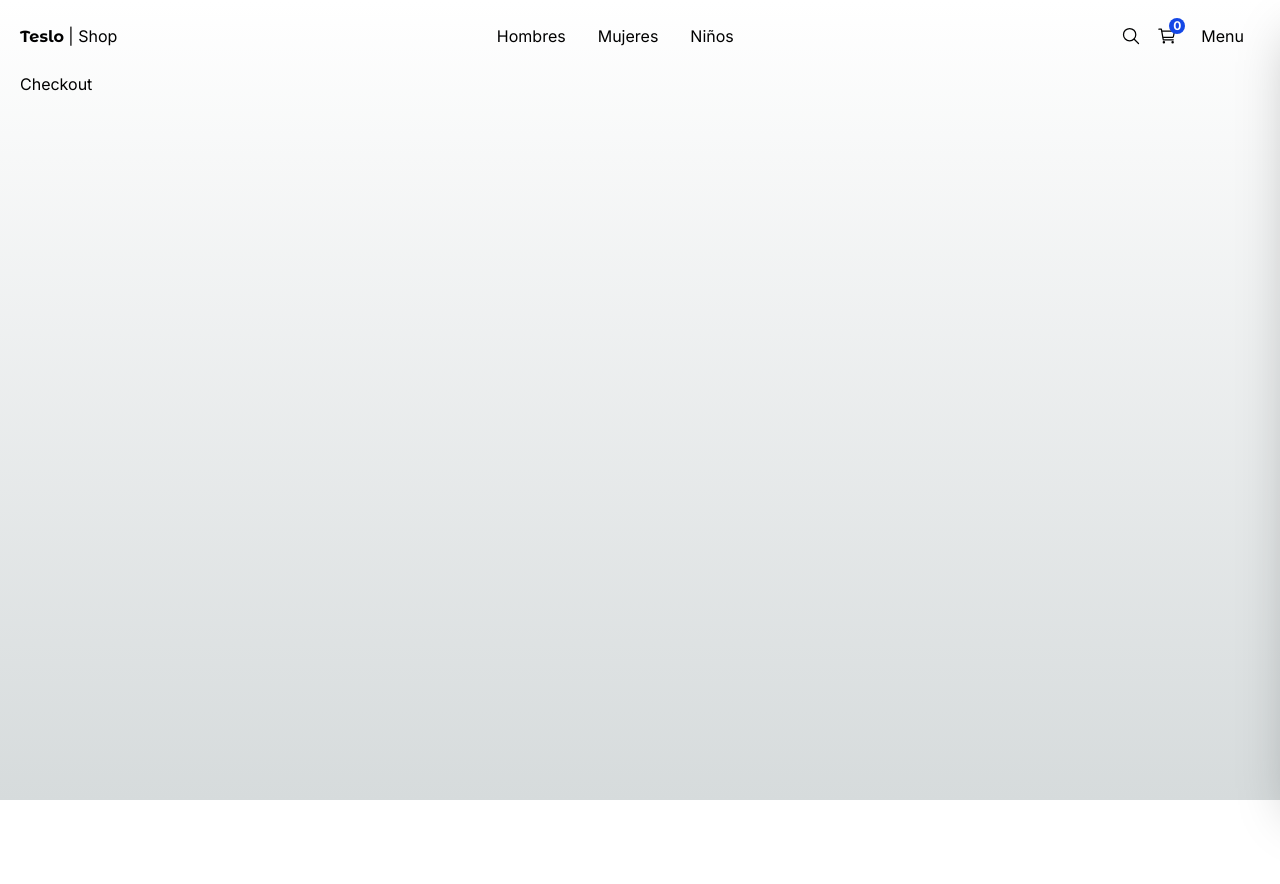
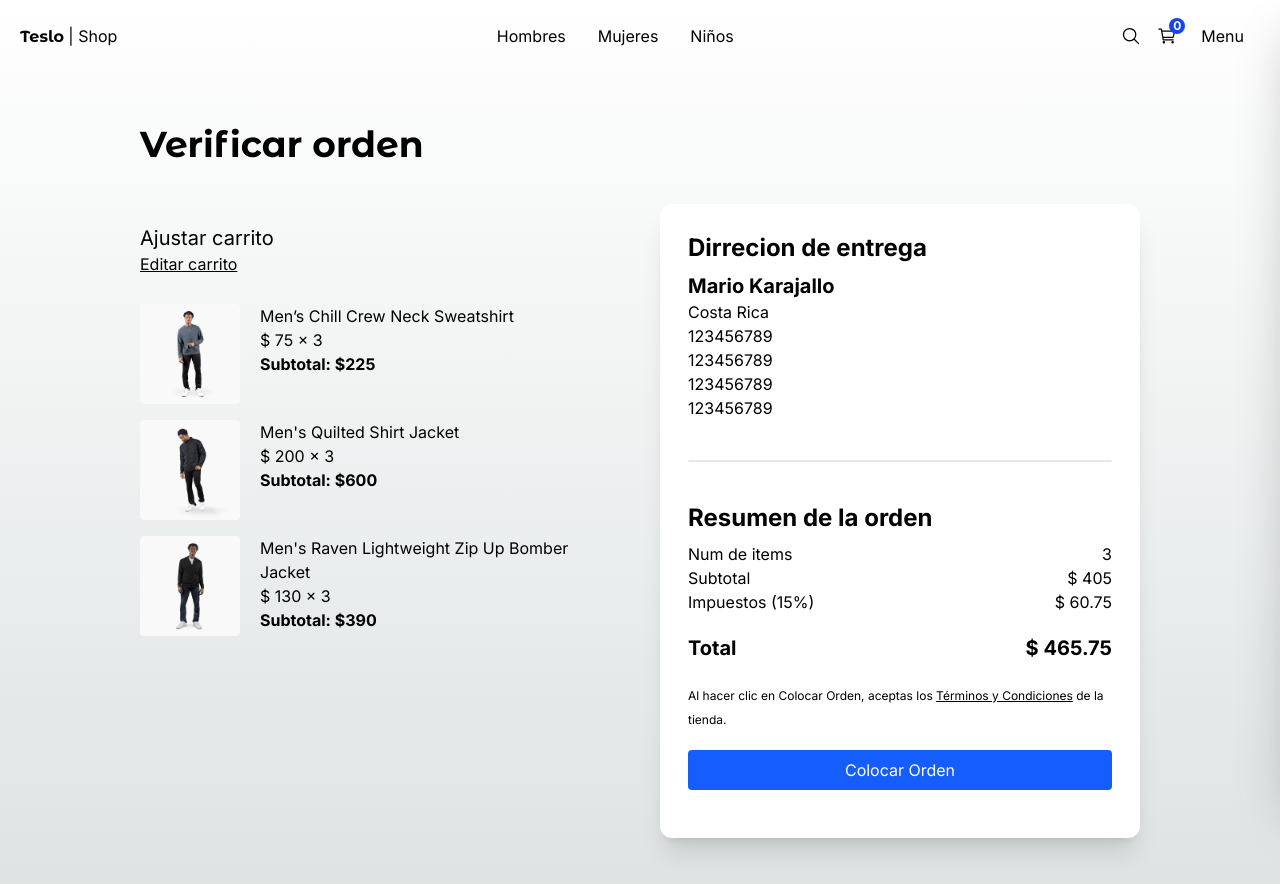
Before and after one commit to mariokarajallo/ecommerce-shop-nextjs, a Next.js app: page /checkout in a window 1280 px wide. Shown: the top 884 px of the page. Before the commit the page ends 800 px from the top, so only its background shows below. Built offline with nearby package versions, Linux system fonts and the light colour scheme.

Commit message:
feat: create page checkout and address

```diff
--- a/src/app/(shop)/checkout/address/page.tsx
+++ b/src/app/(shop)/checkout/address/page.tsx
@@ -1,7 +1,104 @@
+import { Title } from '@/components';
+import Link from 'next/link';
+
 export default function CheckoutAddressPage() {
-    return (
-        <div>
-            <h1>Checkout Address</h1>
+  return (
+    <div className="flex flex-col sm:justify-center sm:items-center mb-72 px-10 sm:px-0">
+
+
+
+      <div className="w-full  xl:w-[1000px] flex flex-col justify-center text-left">
+
+        <Title title="Dirección" subtitle="Dirección de entrega" />
+
+        <div className="grid grid-cols-1 gap-2 sm:gap-5 sm:grid-cols-2">
+
+
+          <div className="flex flex-col mb-2">
+            <span>Nombres</span>
+            <input
+              type="text"
+              className="p-2 border rounded-md bg-gray-200"
+            />
+          </div>
+
+          <div className="flex flex-col mb-2">
+            <span>Apellidos</span>
+            <input
+              type="text"
+              className="p-2 border rounded-md bg-gray-200"
+            />
+          </div>
+
+          <div className="flex flex-col mb-2">
+            <span>Dirección</span>
+            <input
+              type="text"
+              className="p-2 border rounded-md bg-gray-200"
+            />
+          </div>
+
+          <div className="flex flex-col mb-2">
+            <span>Dirección 2 (opcional)</span>
+            <input
+              type="text"
+              className="p-2 border rounded-md bg-gray-200"
+            />
+          </div>
+
+
+          <div className="flex flex-col mb-2">
+            <span>Código postal</span>
+            <input
+              type="text"
+              className="p-2 border rounded-md bg-gray-200"
+            />
+          </div>
+
+          <div className="flex flex-col mb-2">
+            <span>Ciudad</span>
+            <input
+              type="text"
+              className="p-2 border rounded-md bg-gray-200"
+            />
+          </div>
+
+          <div className="flex flex-col mb-2">
+            <span>País</span>
+            <select
+              className="p-2 border rounded-md bg-gray-200"
+            >
+              <option value="">[ Seleccione ]</option>
+              <option value="CRI">Costa Rica</option>
+            </select>
+          </div>
+
+          <div className="flex flex-col mb-2">
+            <span>Teléfono</span>
+            <input
+              type="text"
+              className="p-2 border rounded-md bg-gray-200"
+            />
+          </div>
+
+
+
+          <div className="flex flex-col mb-2 sm:mt-10">
+            <Link
+              href='/checkout'
+              className="btn-primary flex w-full sm:w-1/2 justify-center ">
+              Siguiente
+            </Link>
+          </div>
+
+
         </div>
-    )
+
+      </div>
+
+
+
+
+    </div>
+  );
 }
--- a/src/app/(shop)/checkout/page.tsx
+++ b/src/app/(shop)/checkout/page.tsx
@@ -1,7 +1,118 @@
+import { QuantitySelector, Title } from "@/components";
+import { initialData } from "@/seed/seed";
+import Link from "next/link";
+import Image from "next/image";
+
+const productsInCart = [
+  initialData.products[0],
+  initialData.products[1],
+  initialData.products[2],
+];
+
 export default function CheckoutPage() {
-    return (
-        <div>
-            <h1>Checkout</h1>
+  return (
+    <div className="flex justify-center items-center mb-72 px-10 sm:px-0">
+      <div className="flex flex-col w-[1000px]">
+        <Title title="Verificar orden" />
+
+        <div className="grid grid-cols-1 sm:grid-cols-2 gap-10">
+          {/* carrito */}
+          <div className="flex flex-col mt-5">
+            <span className="text-xl"> Ajustar carrito</span>
+            <Link className="underline mb-5" href="/cart">
+                Editar carrito
+            </Link>
+
+            {/* Items del carrito */}
+            {productsInCart.map((product) => (
+              <div key={product.slug} className="flex my-2">
+                <Image
+                  src={`/products/${product.images[0]}`}
+                  alt={product.title}
+                  width={100}
+                  height={100}
+                  className="mr-5 rounded"
+                />
+                <div>
+                  <p>{product.title}</p>
+                  <p>$ {product.price} x 3</p>
+                  <p className="font-bold">Subtotal: ${product.price * 3}</p>
+                </div>
+              </div>
+            ))}
+          </div>
+
+          {/* checkout - resumen de la orden */}
+          <div className="bg-white rounded-xl shadow-xl p-7">
+            {/* Dirrecion de entrega */}
+            <h2 className="text-2xl mb-2 font-bold">Dirrecion de entrega</h2>
+            <div className="mb-10">
+              <p className="font-bold text-xl">Mario Karajallo</p>
+              <p>Costa Rica</p>
+              <p>123456789</p>
+              <p>123456789</p>
+              <p>123456789</p>
+              <p>123456789</p>
+            </div>
+
+            <div className="w-full h-0.5 rounded bg-gray-200 mb-10"/>
+
+            {/* Resumen de la orden */}
+            <h2 className="text-2xl mb-2 font-bold"> Resumen de la orden</h2>
+            <div className="grid grid-cols-2">
+              <span>Num de items</span>
+              <span className="text-right">{productsInCart.length}</span>
+
+              <span>Subtotal</span>
+              <span className="text-right">
+                ${" "}
+                {productsInCart.reduce(
+                  (acc, product) => acc + product.price,
+                  0
+                )}
+              </span>
+
+              <span>Impuestos (15%)</span>
+              <span className="text-right">
+                ${" "}
+                {productsInCart.reduce(
+                  (acc, product) => acc + product.price,
+                  0
+                ) * 0.15}
+              </span>
+
+              <span className="mt-5 font-bold text-xl">Total</span>
+              <span className="mt-5 text-right font-bold text-xl">
+                ${" "}
+                {productsInCart.reduce(
+                  (acc, product) => acc + product.price,
+                  0
+                ) +
+                  productsInCart.reduce(
+                    (acc, product) => acc + product.price,
+                    0
+                  ) *
+                    0.15}
+              </span>
+            </div>
+
+            <div className="mt-5 mb-5 w-full">
+{/* disclaimer */}
+                <p className="mb-5">
+                    <span className="text-xs">
+                        Al hacer clic en Colocar Orden, aceptas los <a href="#" className="underline">Términos y Condiciones</a> de la tienda.
+                    </span>
+                </p>
+              <Link
+                href="/orders/123"
+                className="flex btn-primary justify-center"
+              >
+                Colocar Orden
+              </Link>
+            </div>
+          </div>
         </div>
-    )
+      </div>
+    </div>
+  );
 }
```
